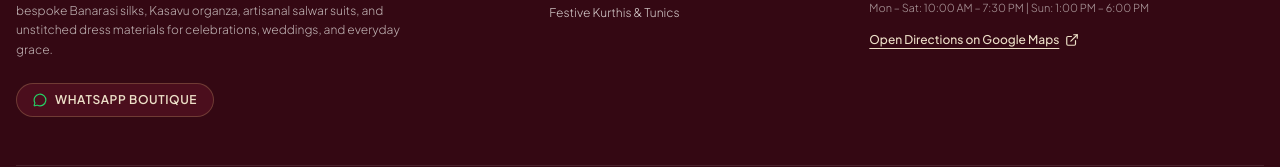
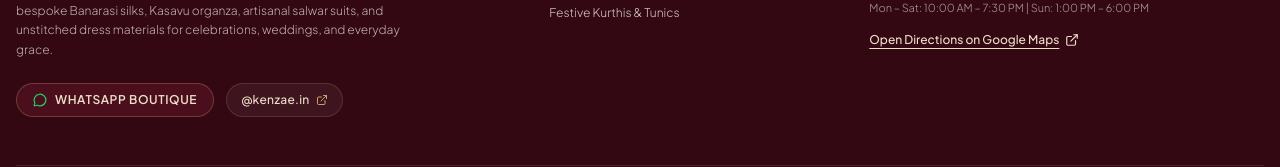
Before and after one commit to asur08/Kenzae, a React (Vite) app: page / in a window 1280 px wide. Shown: the part 4627-4794 px from the top of the page. Built offline with nearby package versions, Linux system fonts and the light colour scheme; no server answers; what @react-pdf/renderer would draw is missing.

Commit message:
fix(brand): update Instagram handle to @kenzae.in and add social link in footer

```diff
--- a/src/components/Footer.tsx
+++ b/src/components/Footer.tsx
@@ -46,7 +46,7 @@ export const Footer: React.FC = () => {
               Celebrating India's finest handloom traditions. Kenzae curates bespoke Banarasi silks, Kasavu organza, artisanal salwar suits, and unstitched dress materials for celebrations, weddings, and everyday grace.
             </p>
 
-            <div className="pt-2 flex items-center gap-3">
+            <div className="pt-2 flex flex-wrap items-center gap-3">
               <button
                 onClick={handleWhatsAppConsult}
                 className="inline-flex items-center gap-2 px-4 py-2 rounded-full bg-maroon-900 hover:bg-maroon-850 text-brass-light text-xs font-semibold tracking-wider uppercase border border-brass/30 transition-all"
@@ -54,6 +54,15 @@ export const Footer: React.FC = () => {
                 <MessageCircle className="w-3.5 h-3.5 text-whatsapp" />
                 <span>WhatsApp Boutique</span>
               </button>
+              <a
+                href="https://instagram.com/kenzae.in"
+                target="_blank"
+                rel="noopener noreferrer"
+                className="inline-flex items-center gap-1.5 px-3.5 py-2 rounded-full bg-white/5 hover:bg-white/10 text-brass-light text-xs font-medium tracking-wide border border-brass/20 transition-all"
+              >
+                <span>{KENZAE_STORE_CONFIG.instagramHandle}</span>
+                <ExternalLink className="w-3 h-3 text-brass" />
+              </a>
             </div>
           </div>
 
--- a/src/data/storeConfig.ts
+++ b/src/data/storeConfig.ts
@@ -13,6 +13,6 @@ export const KENZAE_STORE_CONFIG: StoreContactInfo = {
   whatsappNumber: "919447000000", // Boutique WhatsApp business line (country code 91)
   phoneDisplay: "+91 94470 00000",
   timings: "Mon – Sat: 10:00 AM – 7:30 PM | Sun: 1:00 PM – 6:00 PM",
-  instagramHandle: "@kenzaeboutique",
+  instagramHandle: "@kenzae.in",
   websiteUrl: "https://kenzae.com"
 };
```
